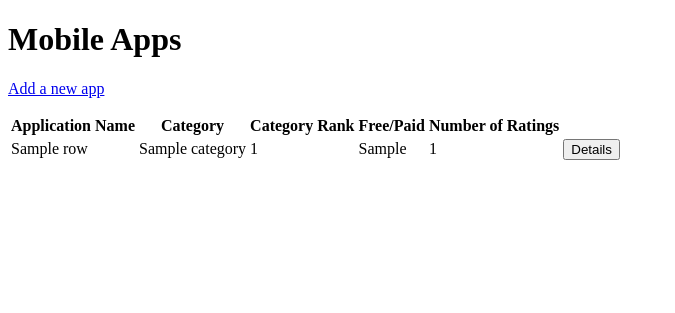
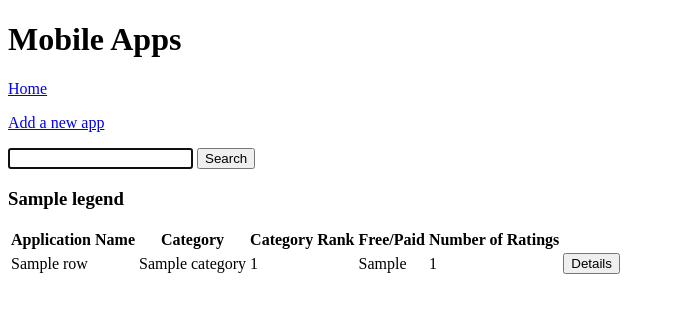
Before and after one commit to kims99/database-assignment, a Flask app: template templates/index.html in a window 1280 px wide. Shown: the top 313 px of the page, without its empty margins (0-675 px from the left). Run offline with Flask 2, Linux system fonts and the light colour scheme; the template is opened without the code that fills it: most values are stand-ins (such as "Sample title", 1, 10 or a date in 2020); parts of the project's set-up code (start-up, migrations or seed data) failed here and were passed over.

Commit message:
Ability to search for an app name and category

```diff
--- a/app.py
+++ b/app.py
@@ -4,6 +4,7 @@ from flask_wtf import FlaskForm
 from wtforms import StringField, SubmitField, IntegerField
 from wtforms.validators import DataRequired
 from flask_sqlalchemy import SQLAlchemy
+from sqlalchemy import or_
 import pymysql
 import secrets
 
@@ -38,6 +39,20 @@ class MobileAppForm(FlaskForm):
 def index():
     all_apps = ksouravong_apps.query.all()
     return render_template('index.html', apps=all_apps, pageTitle='Mobile Apps')
+
+
+@app.route('/search', methods=['GET', 'POST'])
+def search():
+    if request.method == 'POST':
+        print('post method')
+        form = request.form
+        search_value = form['search_string']
+        search = "%{0}%".format(search_value)
+        results = ksouravong_apps.query.filter(or_(ksouravong_apps.app_name.like(search),
+                                                ksouravong_apps.category.like(search))).all()
+        return render_template('index.html', apps=results, pageTitle='Mobile Apps', legend="Search Results")
+    else:
+        return redirect("/")
 
 
 @app.route('/add_app', methods=['GET', 'POST'])
--- a/templates/index.html
+++ b/templates/index.html
@@ -1,9 +1,16 @@
-
-
 {% extends 'base.html' %}
 
 {% block body %}
+<p><a href="{{ url_for('index')}}"> Home </a></p>
 <p><a href="{{ url_for('.add_app')}}"> Add a new app</a>
+
+<form method="POST">
+    <input type="text" autofocus="autofocus" name="search_string">
+    <input type="submit" formaction="/search" value="Search">
+</form>
+
+
+    <h3>{{ legend }}</h3>
 {% if apps %}
     <table>
         <thead>
```
